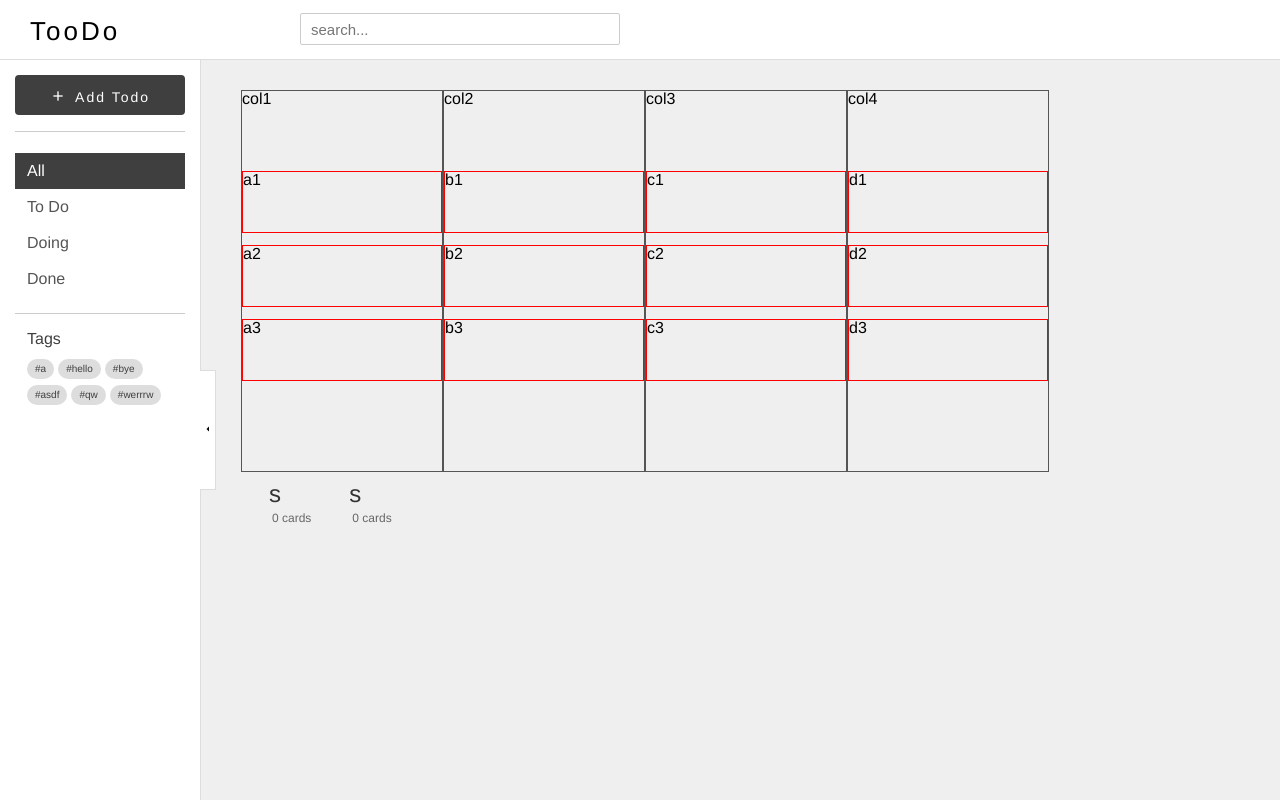
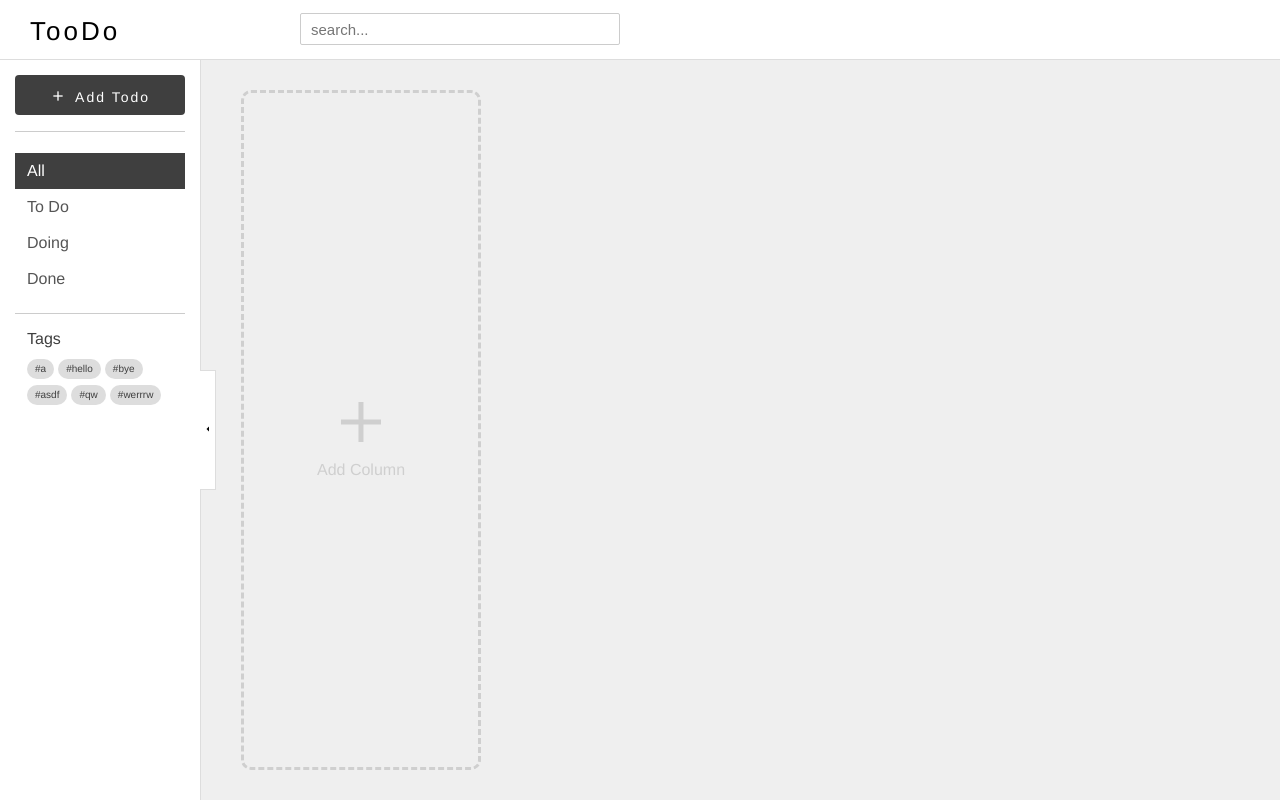
Before and after one commit to Smithoo/too-do, a Vue app: page /#/board/all in a window 1280 px wide. Built offline with nearby package versions, Linux system fonts and the light colour scheme.

Commit message:
feat: add add-column (without style and api)

```diff
--- a/src/views/components/board/contents/add-column.vue
+++ b/src/views/components/board/contents/add-column.vue
@@ -1,17 +1,206 @@
 <template>
     <section class="add-column">
-        add column
+        <div class="add" v-if="mode === 'add'"
+            @click="changeIntoEditMode">
+            <div class="plus-wrap">
+                <div class="plus-mark">
+                    <div class="plus-bar horizontal"></div>
+                    <div class="plus-bar vertical"></div>
+                </div>
+                <div class="add-text">
+                    Add Column
+                </div>
+            </div>
+        </div>
+        <div class="edit" v-else>
+            <div class="colomn-head">
+                <div class="name">
+                    <input type="text"
+                        ref="input"
+                        v-model="columnName"
+                        @keydown.enter="addColumn"
+                        @keydown.esc="changeIntoAddMode"
+                        />
+                    <button type="button"
+                        class="confirm"
+                        @click="addColumn"
+                        :disabled="addDisabled">
+                        confirm
+                    </button>
+                </div>
+                <div class="card-count">
+                    0 cards
+                </div>
+            </div>
+        </div>
     </section>
 </template>
 
 <script>
+const MODE = {
+    ADD: 'add',
+    EDIT: 'edit',
+};
+
 export default {
+    data() {
+        return {
+            mode: MODE.ADD,
+            columnName: '',
+            addDisabled: false,
+            isLoading: false,
+        };
+    },
+    computed: {
+        trimmedName() {
+            return this.columnName.trim();
+        },
+    },
+    watch: {
+        columnName() {
+            if (this.mode === MODE.ADD) {
+                return;
+            }
 
+            const isDuplicatedName = this.columnName === 'aaa';
+            if (isDuplicatedName) {
+                this.addDisabled = true;
+                this.$store.dispatch('ui/snackbar/show', { msg: 'Duplicated name!', style: 'error' });
+            } else {
+                this.addDisabled = false;
+            }
+        },
+    },
+    methods: {
+        changeIntoAddMode() {
+            this.mode = MODE.ADD;
+            this.$refs.input.blur();
+            this.columnName = '';
+        },
+        changeIntoEditMode() {
+            this.mode = MODE.EDIT;
+            this.$nextTick(() => {
+                this.$refs.input.focus();
+            });
+        },
+        addColumn() {
+            if (!this.columnName) {
+                return;
+            }
+
+            this.isLoading = true;
+            // call add api
+            const createColumn = new Promise((resolve) => {
+                setTimeout(() => {
+                    resolve();
+                }, 1000);
+            });
+
+            createColumn
+                .then(() => {
+                    this.$store.dispatch('ui/snackbar/show', { msg: 'Add column success!' });
+                    // this.$store.dispatch('data/addColumn', this.columnName);
+                })
+                .catch(() => {
+                    this.$store.dispatch('ui/snackbar/show', { msg: 'Fail adding column!' });
+                })
+                .finally(() => {
+                    this.isLoading = false;
+                    this.changeIntoAddMode();
+                });
+        },
+    },
 };
 </script>
 
 <style scoped>
 .add-column {
     display: inline-block;
+    position: relative;
+    box-sizing: border-box;
+    width: 240px;
+    height: 100%;
+    border: 3px dashed #cfcfcf;
+    border-radius: 10px;
+}
+.add {
+    height: 100%;
+}
+.add:hover {
+    border-color: #b0b0b0;
+}
+.add {
+    position: relative;
+    height: 100%;
+    cursor: pointer;
+}
+.plus-wrap {
+    position: absolute;
+    top: 50%;
+    left: 50%;
+    transform: translate(-50%, -50%);
+}
+.add:hover .plus-wrap {
+    border-color: #b0b0b0;
+}
+.plus-mark {
+    position: relative;
+    width: 80px;
+    height: 80px;
+    margin: 0 auto;
+    transform: rotate(0deg);
+    transition: transform 0.2s;
+}
+.add:hover .plus-mark {
+    transform: rotate(90deg);
+}
+.plus-bar {
+    position: absolute;
+    top: 50%;
+    left: 50%;
+    transform: translate(-50%, -50%);
+    background-color: #cfcfcf
+}
+.add:hover .plus-bar {
+    background-color: #b0b0b0;
+}
+.plus-bar.horizontal {
+    width: 40px;
+    height: 5px;
+}
+.plus-bar.vertical {
+    width: 5px;
+    height: 40px;
+}
+.add-text {
+    text-align: center;
+    color: #cfcfcf;
+}
+.add:hover .add-text {
+    color: #b0b0b0;
+}
+.edit {
+    border-radius: 4px;
+    box-sizing: border-box;
+    padding: 10px;
+    height: 100%;
+}
+.colomn-head {
+    padding-left: 6px;
+}
+h3 {
+    color: #333333;
+    font-size: 24px;
+    letter-spacing: 2px;
+    padding-bottom: 6px;
+}
+.card-count {
+    color: #666666;
+    font-size: 12px;
+    padding-left: 3px;
+    padding-bottom: 20px;
+}
+.edit .confirm:disabled {
+    color: red;
 }
 </style>
--- a/src/views/components/board/contents/columns.vue
+++ b/src/views/components/board/contents/columns.vue
@@ -1,6 +1,6 @@
 <template>
     <section class="columns">
-        <draggable
+        <!-- <draggable
             v-model="columns"
             handle=".handle"
             group="columns"
@@ -22,7 +22,7 @@
             </div>
         </draggable>
         <column name="s"/>
-        <column name="s"/>
+        <column name="s"/> -->
         <add-column/>
     </section>
 </template>
```
